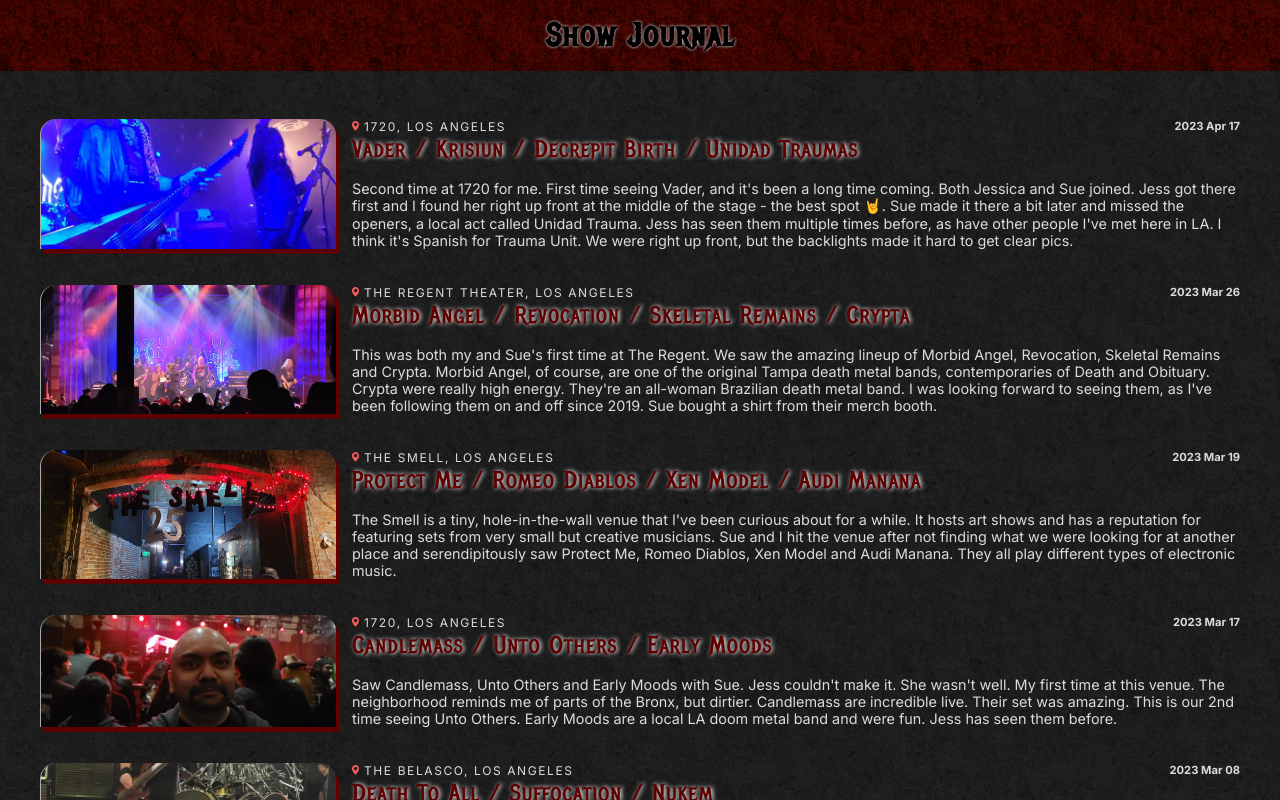
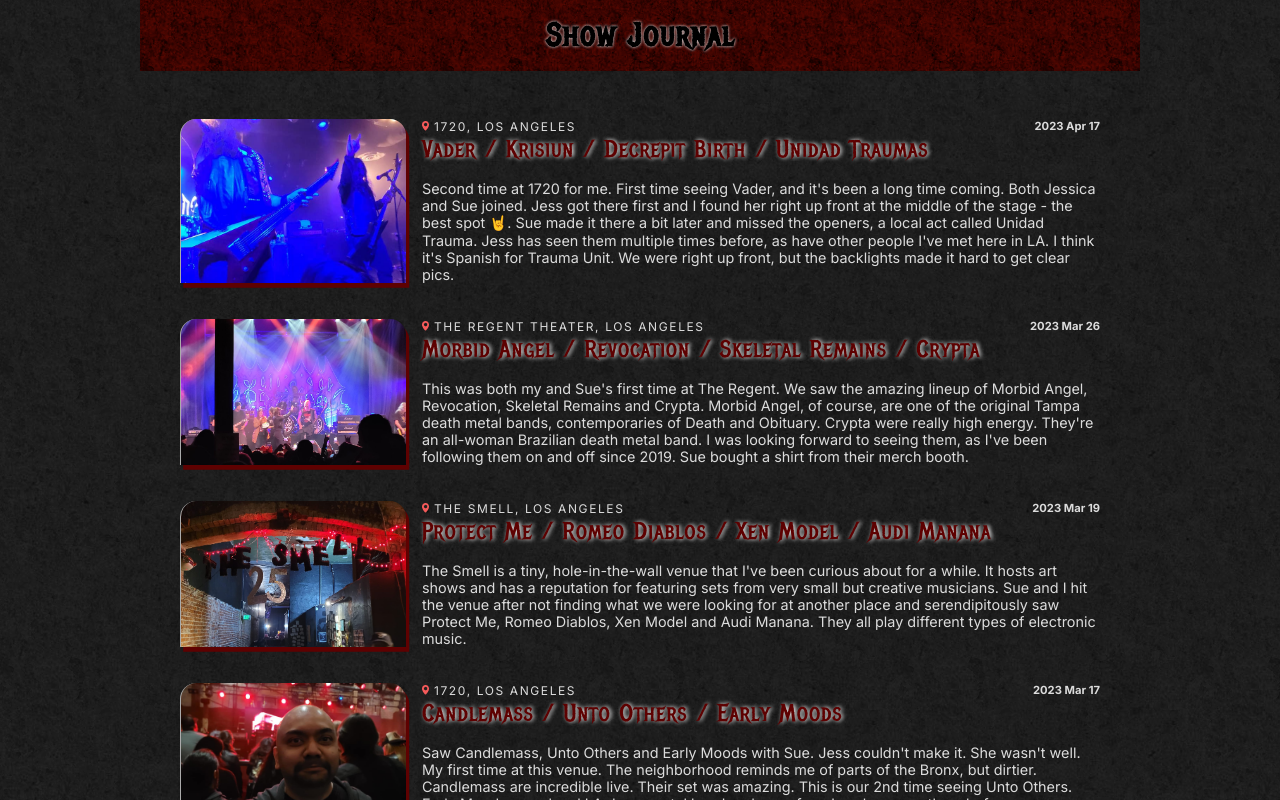
Before and after one commit to vishalicious213/show-journal, a React (Vite) app: page / in a window 1280 px wide. Shown: the top 800 px of the page. Built offline with nearby package versions, Linux system fonts and the light colour scheme.

Commit message:
added max-width of 1000px to body and articles

```diff
--- a/index.css
+++ b/index.css
@@ -9,6 +9,8 @@
     background-color: #0f0f0f;
     background-image: url(./public/body-background.png);
     color: gainsboro;
+    max-width: 1000px;
+    margin: 0 auto;
 }
 
 .container {
@@ -112,6 +114,7 @@
     background-color: #0f0f0f;
     background-image: url(./public/body-background.png);
     padding: 1rem;
+    max-width: 1000px;
 }
 
 .article-button {
@@ -137,6 +140,7 @@
     overflow-x: scroll;
     margin: 0 auto 1rem;
     width: 84vw;
+    max-width: 1000px;
     box-sizing: border-box;
 }
 
```
